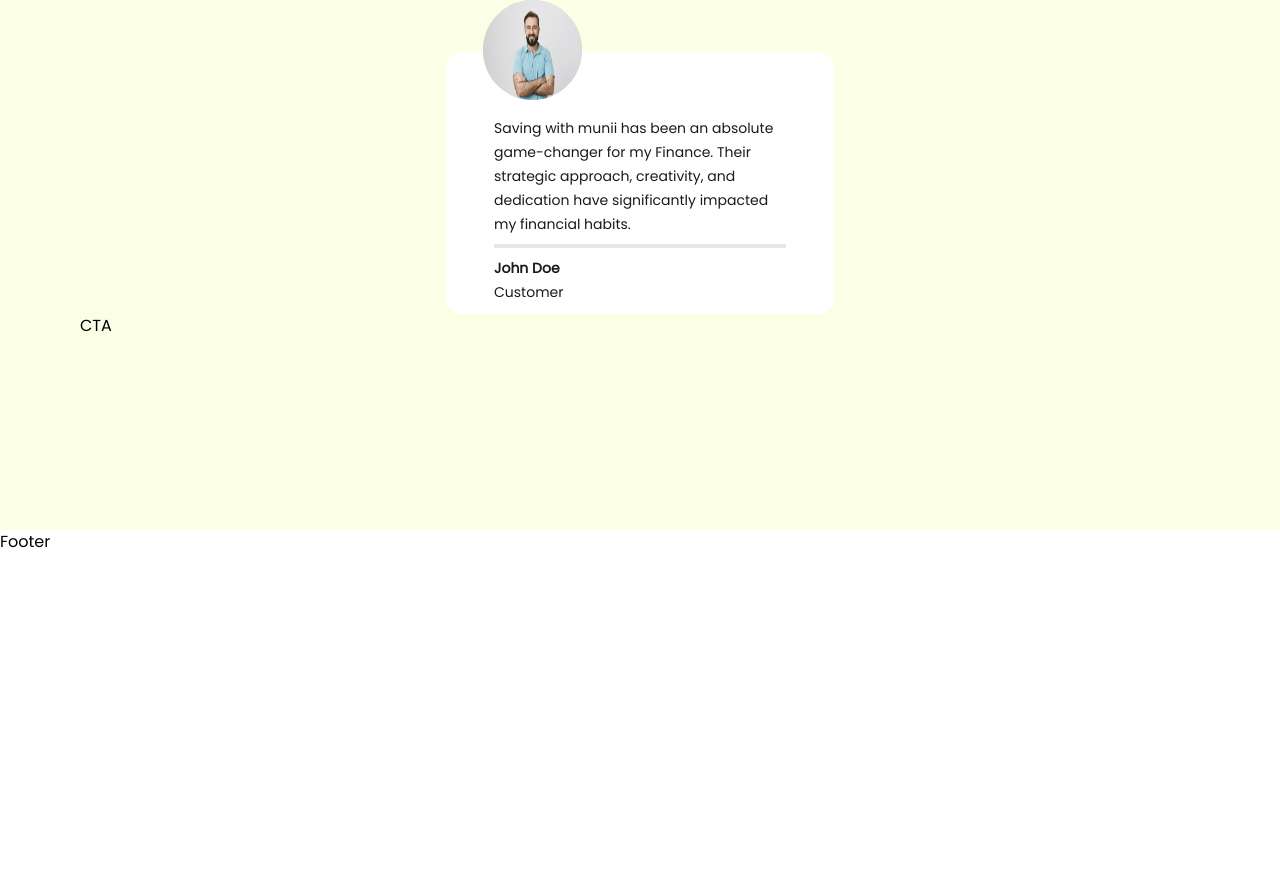
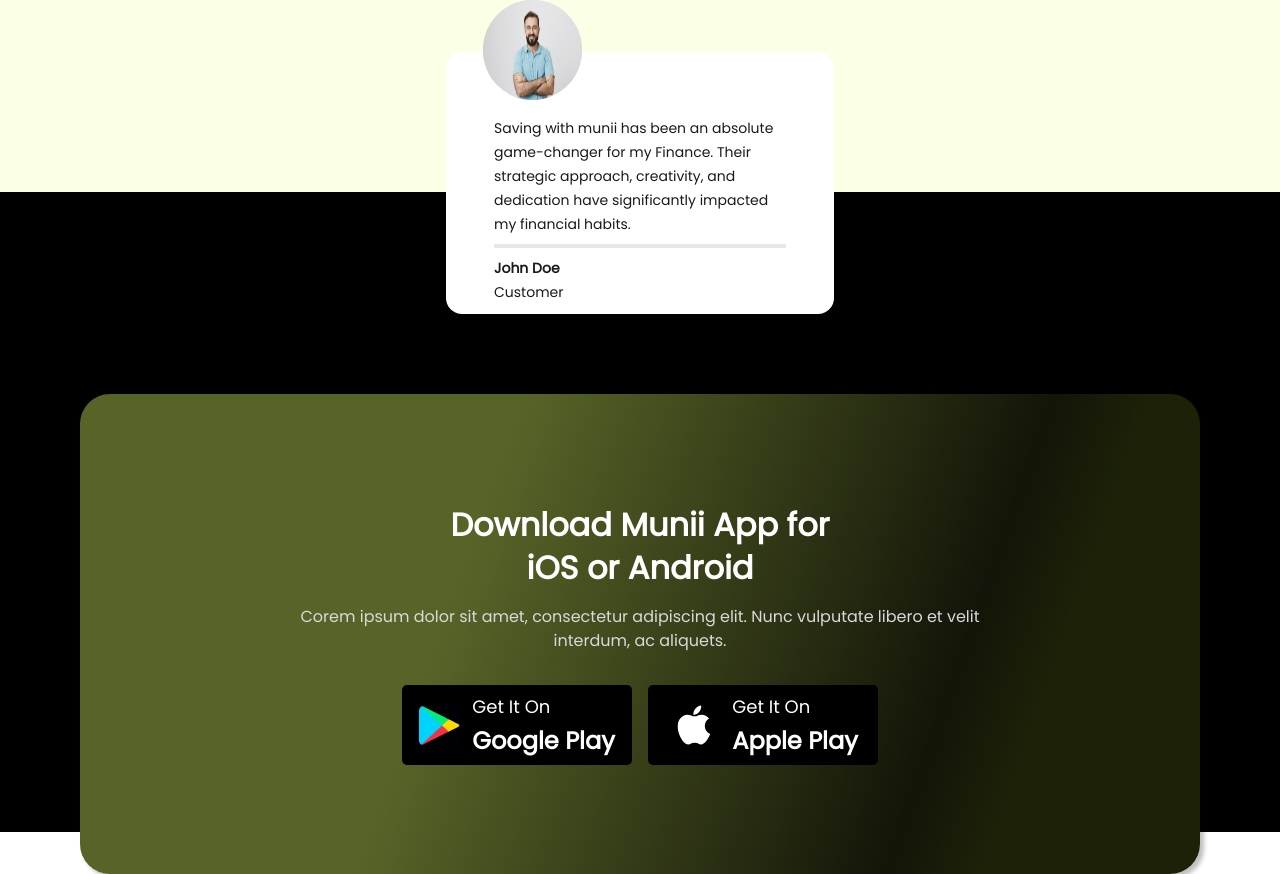
Before and after one commit to Wealthyli/munii-web, a Next.js app: page / in a window 1280 px wide. Shown: the part 4081-4955 px from the top of the page. Before the commit the page ends 4635 px from the top, so only its background shows below. Built offline with nearby package versions, Linux system fonts and the light colour scheme.

Commit message:
added footer

```diff
--- a/components/CTA.tsx
+++ b/components/CTA.tsx
@@ -1,12 +1,45 @@
-import React from 'react'
+import { googlePlay } from "@/public/images";
+import Image from "next/image";
+import React from "react";
+import { IoLogoApple } from "react-icons/io";
 
 function CTA() {
-
   return (
-    <div>
-      CTA
+    <div
+      className="relative top-20 w-[100%] rounded-[30px] h-[60vh] flex flex-col items-center justify-center"
+      style={{
+        background:
+          "linear-gradient(109.45deg, #576428 34.41%, #131508 75.61%, #1C2108 82.85%)",
+        boxShadow: "4px 4px 4px 0px #00000040",
+      }}
+    >
+      <div className="flex items-center flex-col gap-4">
+        <h1 className="font-semibold text-white text-[32px] leading-[43px] max-w-[430px] text-center">
+          Download Munii App for iOS or Android
+        </h1>
+        <p className="max-w-[720px] text-center text-[#D9D9D9] leading-6">
+          Corem ipsum dolor sit amet, consectetur adipiscing elit. Nunc
+          vulputate libero et velit interdum, ac aliquets.
+        </p>
+      </div>
+      <div className="mt-8 flex flex-row gap-4">
+        <button className="flex flex-row bg-black p-4 items-center justify-center gap-3 w-[230px] h-[80px] rounded-[5px]">
+          <Image src={googlePlay} alt="google play" />
+          <div className="flex flex-col text-white gap-[0.25rem] text-left">
+            <h1 className="capitalize text-lg">Get it On</h1>
+            <h3 className="font-semibold text-2xl">Google Play</h3>
+          </div>
+        </button>
+        <button className="flex flex-row bg-black p-4 items-center justify-center gap-3 w-[230px] h-[80px] rounded-[5px]">
+          <IoLogoApple className="text-white w-[52px] h-[56px]" />
+          <div className="flex flex-col text-white gap-[0.25rem] text-left">
+            <h1 className="capitalize text-lg">Get it On</h1>
+            <h3 className="font-semibold text-2xl">Apple Play</h3>
+          </div>
+        </button>
+      </div>
     </div>
-  )
+  );
 }
 
-export default CTA
+export default CTA;
--- a/components/Footer.tsx
+++ b/components/Footer.tsx
@@ -1,9 +1,35 @@
-import React from 'react'
+import React from "react";
+import Link from "next/link";
+import { FaFacebookSquare, FaInstagramSquare } from "react-icons/fa";
+import { FaSquareXTwitter } from "react-icons/fa6";
 
 function Footer() {
   return (
-    <footer>Footer</footer>
-  )
+    <footer className="bg-black w-full h-[80vh] pb-12 flex flex-col justify-end px-4 md:px-[5rem] ">
+      <div className="flex justify-between items-center mb-8 ">
+        <div className="text-white flex flex-row gap-4">
+          <Link href="">About Us</Link>
+          <Link href="">Contact</Link>
+          <Link href="">Help</Link>
+        </div>
+        <div className="text-white flex gap-8">
+          <FaFacebookSquare className="w-6 h-6" />
+          <FaInstagramSquare className="w-6 h-6" />
+          <FaSquareXTwitter className="w-6 h-6" />
+        </div>
+      </div>
+      <div className="border-2 w-full border-white mb-4" />
+      <div className="flex justify-between items-center ">
+        <div className="text-white">
+          <h1 className="text-sm">2024 Munii. All rights reserved</h1>
+        </div>
+        <div className="text-white flex gap-8">
+          <Link href="">Terms of Service</Link>
+          <Link href="">Privacy Policy</Link>
+        </div>
+      </div>
+    </footer>
+  );
 }
 
-export default Footer
+export default Footer;
--- a/components/Testimonial.tsx
+++ b/components/Testimonial.tsx
@@ -32,7 +32,7 @@
     );
   };
   return (
-    <div className="px-4 md:px-[5rem] bg-[#CAFF011A] h-full w-ful pt-20 pb-48">
+    <div className="px-4 md:px-[5rem] bg-[#CAFF011A] h-[100vh] w-ful pt-20 ">
       <div className="flex flex-col gap-4 items-center justify-center">
         <h1 className="text-[36px] font-semibold leading-[54px] text-text max-w-[678px]">
           What Our Customers Say About Us
```
Also changed, not shown: components/Hero.tsx (+6 -17 lines).
